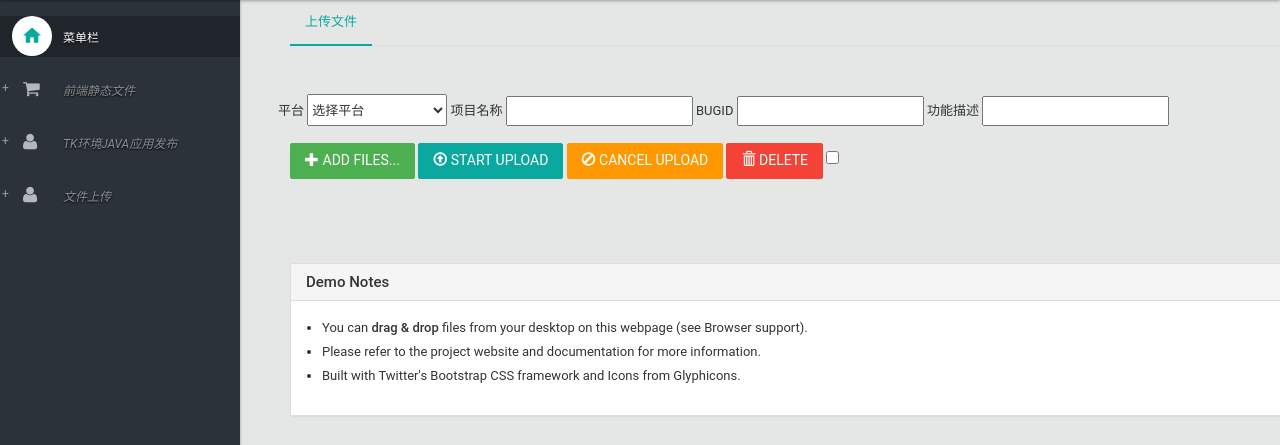
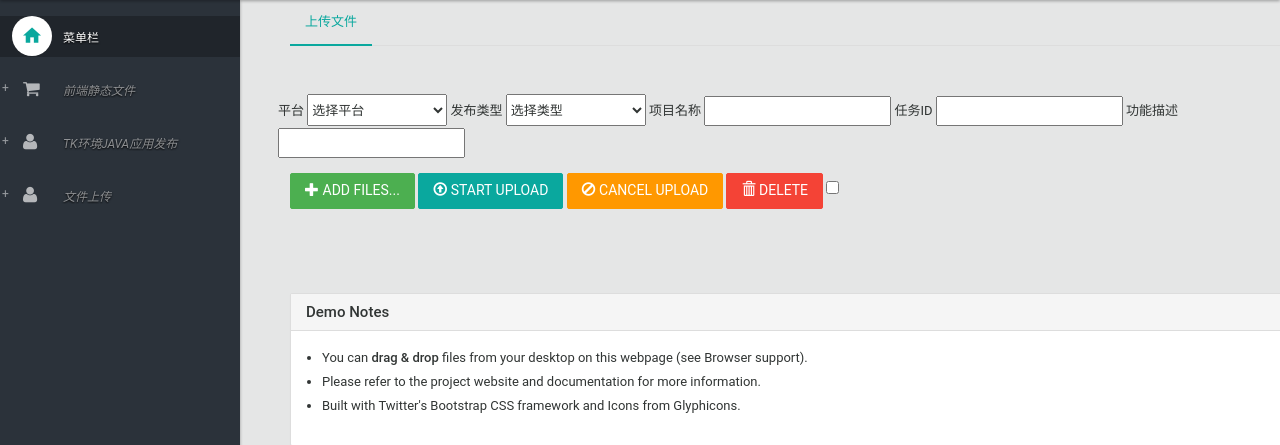
Before and after one commit to chuan-yk/deployment, a Django app: page /upload/new/ in a window 1280 px wide. Shown: the part 64-509 px from the top of the page. Run offline with Django 3.2, Linux system fonts and the light colour scheme; the visitor is signed in with stand-in values (Sample User, id 1); parts of the project's set-up code (start-up, migrations or seed data) failed here and were passed over; some libraries are stand-ins or nearby versions.

Commit message:
更新fileuplod  model模型字段  新增name与type  更新bug_id

```diff
--- a/fileupload/templates/fileupload/fileupload_form.html
+++ b/fileupload/templates/fileupload/fileupload_form.html
@@ -21,10 +21,18 @@
                 <option value="md">摩登</option>
                 <option value="cyq">彩友圈</option>
             </select>
+            <label for="">发布类型</label>
+            <select style="width: 140px;height: 32px " name="type" >
+                 <option value="-1">选择类型</option>
+                <option value="0">前端静态</option>
+                <option value="1">全量war包</option>
+                <option value="2">增量包</option>
+                <option value="3">Jar包</option>
+            </select>
             <label for="" >项目名称</label>
             <input type="text" name="app" multiple>
 
-            <label for="" >BUGID</label>
+            <label for="" >任务ID</label>
             <input type="text" name="bug_id" multiple>
 
             <label for="">功能描述</label>
```
